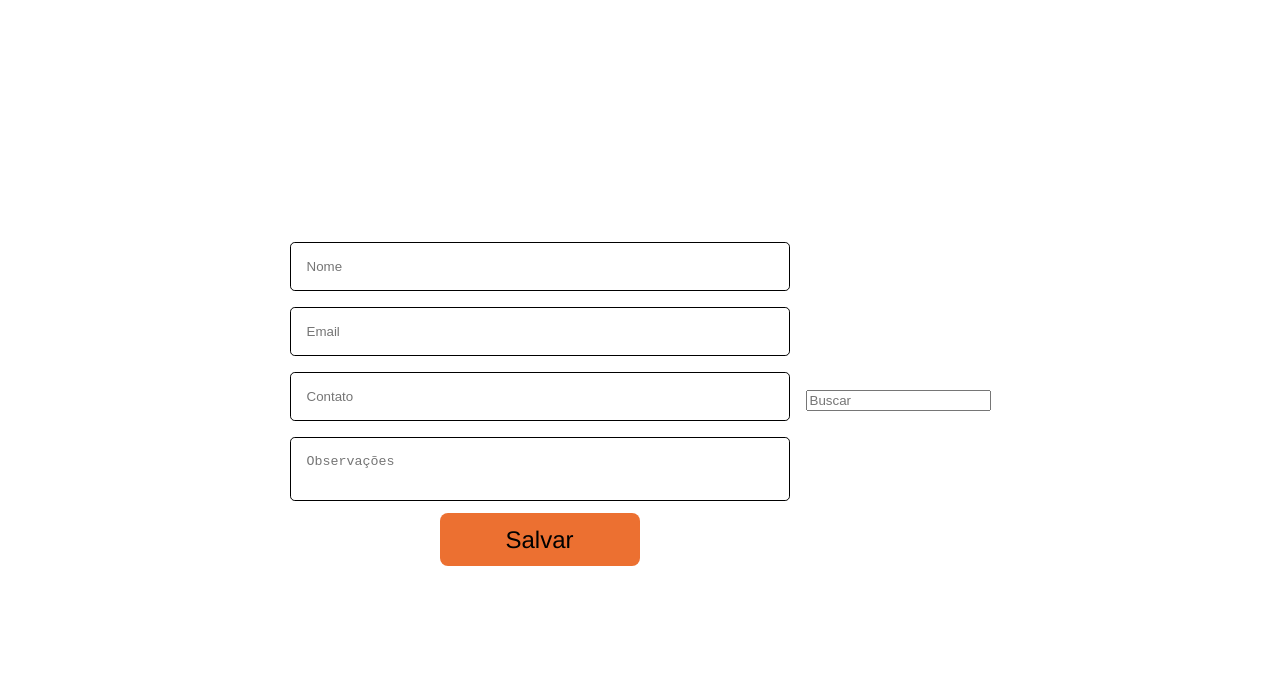
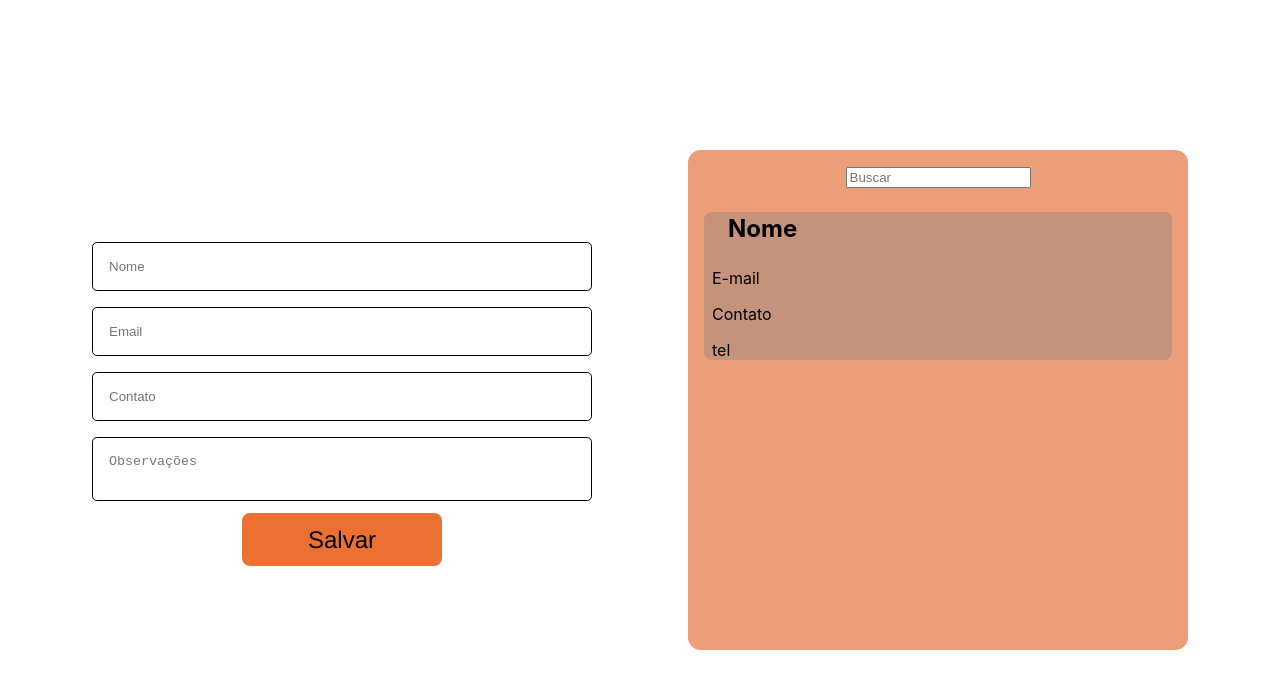
Before and after one commit to dayannealcantara/AgendaContato, a Next.js app: page / in a window 1280 px wide. Shown: the top 688 px of the page. Built offline with nearby package versions, Linux system fonts and the light colour scheme.

Commit message:
estilizando contato individual

```diff
--- a/pages/index.tsx
+++ b/pages/index.tsx
@@ -14,9 +14,14 @@ const Home: NextPage = () => {
           <textarea placeholder="Observações" />
           <button type="submit">Salvar</button>
         </form>
-
-        <div>
+        <div className={styles.contatos}>
           <input type="text" placeholder="Buscar"></input>
+          <div className={styles.contatoIndividual}>
+            <p className={styles.nome}>Nome</p>
+            <p>E-mail</p>
+            <p>Contato</p>
+            <p>tel</p>
+          </div>
         </div>
       </main>
     </>
--- a/styles/Home.module.scss
+++ b/styles/Home.module.scss
@@ -37,4 +37,31 @@
       }
     }
   }
+
+  .contatos {
+    width: 500px;
+    padding: 1rem;
+    background-color: #e27037ad;
+    height: 500px;
+    text-align: center;
+    border-radius: 0.8rem;
+    margin-left: 5rem;
+    overflow: auto;
+  }
+  .contatoIndividual {
+    color: #000000;
+    background-color: #c5937b;
+    border-radius: 0.5rem;
+    text-align: left;
+    max-height: 200px;
+    box-sizing: content-box;
+    padding: 0 0.5rem;
+    margin-top: 1rem;
+
+    .nome {
+      font-size: 1.5rem;
+      padding: 0.1rem 1rem;
+      font-weight: bold;
+    }
+  }
 }
```
